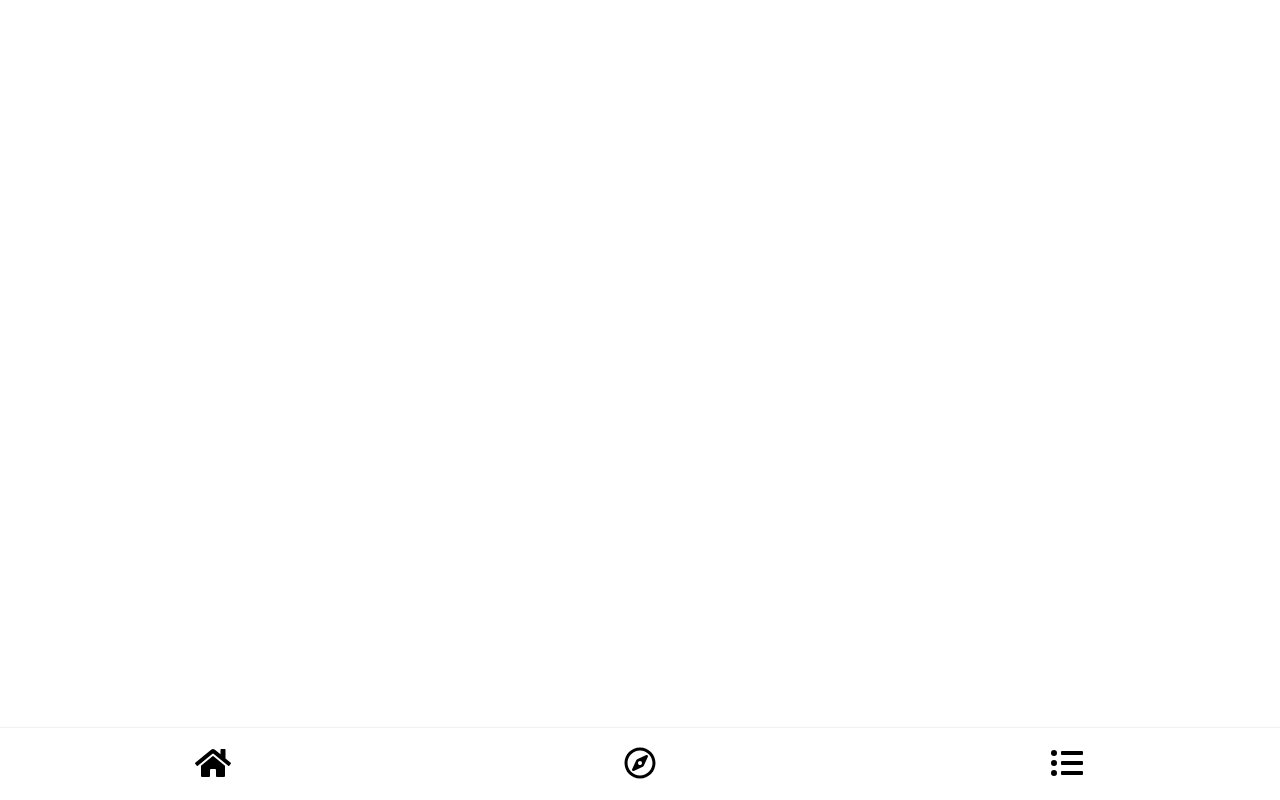
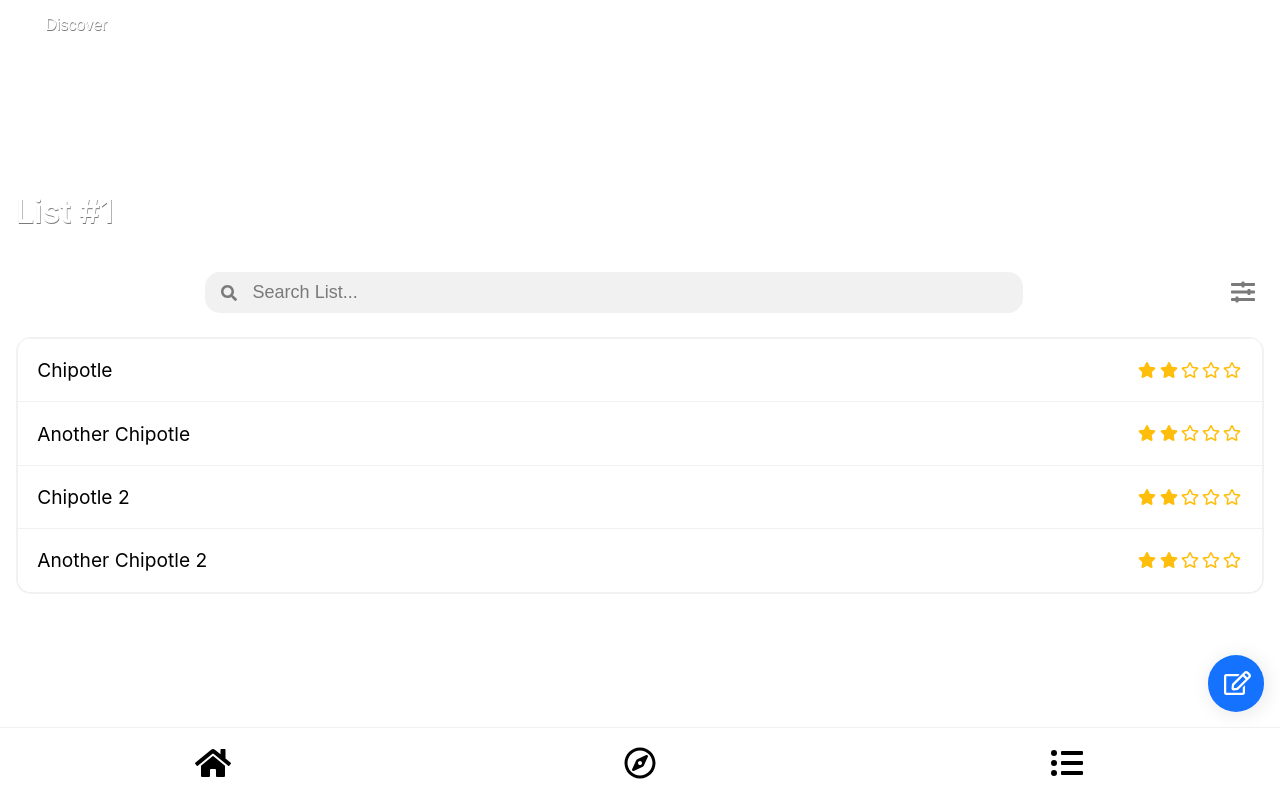
Before and after one commit to lauracastrovenegas/comsw4170-final-project, a React (Create React App) app: page /discover/1/1 in a window 1280 px wide. Before the commit this address had no page. Built offline with nearby package versions, Linux system fonts and the light colour scheme.

Commit message:
added better flow for discover lists

```diff
--- a/src/App.js
+++ b/src/App.js
@@ -8,6 +8,7 @@
 import EntryPage from './containers/entryDetail';
 import EntryFormPage from './containers/entryForm';
 import ListFormPage from './containers/listForm';
+import DiscoverListPage from './containers/discoverList';
 import HomePage from './containers/home';
 import { NavBar } from './components/navbar';
 
@@ -17,6 +18,7 @@
       <Router>
         <Routes>
             <Route path='/' element={<DiscoverPage/>} />
+            <Route path='/discover/:catid/:listid' element={<DiscoverListPage/>} />
             <Route path='/home/' element={<HomePage/>} />
             <Route path='/my-lists' element={<MyLists/>} />
             <Route path='/list/:id' element={<ListPage/>} />
--- a/src/components/categoryCarousel.js
+++ b/src/components/categoryCarousel.js
@@ -10,7 +10,6 @@
     display: flex;
     flex-direction: column;
     background-color: ${(props) => props.theme.colors.fullWhite};
-    margin: 1rem;
 `;
 
 const Title = styled.div`
@@ -19,19 +18,20 @@
 
 const ListCards = styled.div`
     display: flex;
-    width: 100%;
+    width: 90vw;
     overflow: scroll;
 `;
 
 const CardWrapper = styled.div`
-    min-width: 10rem;
-    max-width: 10rem;
+    min-width: 9rem;
+    max-width: 9rem;
     margin: 0.5rem 0.25rem;
 `;
 
 export const CategoryCarousel = ({
     category, // name of category (could be an object with more info)
-    lists // array of lists
+    lists, // array of lists
+    catid // id of the category
 }) => {
     return (
             <Wrapper>
@@ -45,7 +45,9 @@
                                 date_created={list.date_created}
                                 category={list.category}
                                 isPinned={false}
-                                currentRoute="Discover"
+                                prevRoute="Discover"
+                                imageURL={list.image_URL}
+                                catid={catid}
                             />
                         </CardWrapper>
                     ))}
--- a/src/components/listCard.js
+++ b/src/components/listCard.js
@@ -46,9 +46,9 @@
   width: fit-content;
 `;
 
-export const ListCard = ({id, category, title, date_created, isPinned, imageURL, isPublic}) => {
+export const ListCard = ({id, catid, category, title, date_created, isPinned, imageURL, isPublic, prevRoute}) => {
     return (
-        <CardWrapper href={`/list/${id}`}>
+        <CardWrapper href={(prevRoute === 'Discover')? `/discover/${catid}/${id}`:`/list/${id}`}>
             <Card>
                 <img src={imageURL}></img>
                 {isPublic ? <IconWrapper><PublicIcon/></IconWrapper> : null }
--- a/src/containers/discover.js
+++ b/src/containers/discover.js
@@ -4,27 +4,41 @@
 import React from 'react';
 import styled from 'styled-components';
 import { useState, useEffect } from 'react';
-import SearchBar from '../components/searchBar';
+import SearchFilterBox from '../components/searchFilterBox';
 import { discover_lists } from '../data/discover_lists';
 import { CategoryCarousel } from '../components/categoryCarousel';
 
 const PageWrapper = styled.div`
-  padding: 1rem 1rem 4.5rem 1rem;
+  padding: 1rem;
 `;
 
-const CarouselWrapper = styled.div`
-
-`;
-
-const Categories = styled.div`
-
+const Header = styled.div`
+  display: flex;
 `;
 
 const Title = styled.div`
   font-size: 2rem;
-  margin: 1rem;
+  margin: 0.5rem 1rem;
+  font-weight: 700;
+  color: ${(props) => props.theme.colors.yellow};
 `;
 
+const CarouselWrapper = styled.div`
+  margin: 0.5rem 0rem;
+`;
+
+const Categories = styled.div`
+  margin: 0rem auto;
+  padding-bottom: 2.5rem;
+  display: flex;
+  flex-wrap: wrap;
+  overflow: scroll;
+  max-height: 71vh;
+  ::-webkit-scrollbar {
+    width: 0;
+    background: transparent;
+  }
+`;
 
 const DiscoverPage = () => {
   const [searchBarText, setSearchBarText] = useState('');
@@ -35,12 +49,13 @@
 
   return (
       <PageWrapper>
-        <Title>Discover</Title>
-          <SearchBar barText={searchBarText} setBarText={updateSearch} placeholder="Lists, Categories ..."/>
+        <Title>ListIt!</Title>
+          <SearchFilterBox barText={searchBarText} setBarText={updateSearch} placeholder="Search..." margin="1"/>
           <Categories>
             {discover_lists ? discover_lists.map(item => (
                   <CarouselWrapper key={item.category}>
                       <CategoryCarousel
+                          catid={item.id}
                           category={item.category}
                           lists={item.lists}
                       />
--- /dev/null
+++ b/src/containers/discoverList.js
@@ -0,0 +1,159 @@
+/* This is a generic "List" page with a list of entries - From Discover */
+
+import React from 'react';
+import { useParams } from 'react-router';
+import styled from 'styled-components';
+import { useState, useEffect } from 'react';
+import SearchFilterBox from '../components/searchFilterBox';
+import { discover_lists } from '../data/discover_lists';
+import { EntryCard } from '../components/entryCard';
+import { BackButton } from '../components/backBtn';
+import { AddButton } from '../components/addFloatButton';
+import { FontAwesomeIcon } from '@fortawesome/react-fontawesome';
+import { faEllipsisV } from '@fortawesome/free-solid-svg-icons';
+
+const PageWrapper = styled.div`
+  background-color: ${(props) => props.theme.colors.fullWhite};
+  display: flex;
+  flex-direction: column;
+  height: 100%;
+`;
+
+const TopContainer = styled.div`
+  flex: 1 1 auto;
+  background-image: url(${props => props.imageurl});
+  background-position: center; /* Center the image */
+  background-repeat: no-repeat; /* Do not repeat the image */
+  background-size: cover;
+  min-height: 35vh;
+  margin-bottom: -2rem;
+`;
+
+const ContentContainer = styled.div`
+  flex: 0 1 auto;
+  max-height: fit-content;
+  padding-top: 1rem;
+  bottom: 0rem;
+  background-color: ${(props) => props.theme.colors.fullWhite};
+  border-radius: 15px 15px 0px 0px;
+  width: 100vw;
+`;
+
+const BackButtonBox = styled.div`
+  position: absolute;
+  top: 0rem;
+  left: 1rem;
+  width: fit-content;
+`;
+
+const OptionsButton = styled.div`
+  position: absolute;
+  top: 0rem;
+  right: 1.2rem;
+  width: fit-content;
+  svg {
+    margin-top: 1rem;
+    color: ${(props) => props.theme.colors.fullWhite};
+  }
+`;
+
+const EntryCards = styled.div`
+  margin: 1rem;
+  border-width: 1px 2px 2px 2px;
+  border-style: solid;
+  border-color: ${(props) => props.theme.colors.lightGray};
+  border-radius: 15px;
+  overflow: scroll;
+  max-height: 45vh;
+  ::-webkit-scrollbar {
+    width: 0;  /* Remove scrollbar space */
+    background: transparent;  /* Optional: just make scrollbar invisible */
+  }
+`;
+
+const CardWrapper = styled.div`
+
+`;
+
+const Title = styled.div`
+  padding: 1rem;
+  font-size: 2rem;
+  margin-top: 22vh;
+  color: ${(props) => props.theme.colors.fullWhite};
+  font-weight: 600;
+  white-space: nowrap;
+    overflow: hidden;
+    display: block;
+    text-overflow: ellipsis;
+  text-shadow: 0.5px 0.5px ${(props) => props.theme.colors.gray};
+`;
+
+const AddButtonWrapper = styled.div`
+  z-index: 1;
+  position: absolute;
+  bottom: 5.5rem;
+  right: 0rem;
+`;
+
+const DiscoverListPage = ({
+  title, // title of specific list
+  category, // category of list
+  entries // array of entries in list
+  // add more props as needed
+}) => {
+  const { catid, listid } = useParams();
+  const [searchBarText, setSearchBarText] = useState('');
+  const [list, setList] = useState({});
+
+  useEffect(() => {
+    setList(fetchList(catid, listid))
+  }, []);
+
+  const fetchList = (catid, listid) => {
+    const category = discover_lists.find((element) => {
+      return element.id === catid;
+    })
+
+    return category.lists.find((element) => {
+      return element.id === listid;
+    })
+  };
+
+  const updateSearch = async (input) => {
+    setSearchBarText(input);
+  };
+
+  return (
+      <PageWrapper>
+        <BackButtonBox>
+          <BackButton text="Discover" route={`/`} textColor="white"/>
+        </BackButtonBox>
+        <OptionsButton><FontAwesomeIcon icon={faEllipsisV}/></OptionsButton>
+        <TopContainer imageurl={list.image_URL}>
+          <Title>{list.title}</Title>
+        </TopContainer>
+        <ContentContainer>
+          <SearchFilterBox barText={searchBarText} setBarText={updateSearch} placeholder="Search List..." margin="1.3"/>
+          <EntryCards>
+            {list.entries ? list.entries.map(entry => (
+                  <CardWrapper key={list.id}>
+                      <EntryCard
+                          listid={list.id}
+                          id={entry.id}
+                          title={entry.title}
+                          location={entry.location}
+                          notes={entry.notes}
+                          date_created={entry.date_created}
+                          reaction={entry.reaction}
+                          isPinned={entry.isPinned}
+                      />
+                  </CardWrapper>
+              )): null}
+          </EntryCards>
+          <AddButtonWrapper><AddButton route="/entry-form/"/></AddButtonWrapper>
+        </ContentContainer>
+      </PageWrapper>
+  );
+}
+
+export default DiscoverListPage;
--- a/src/containers/myLists.js
+++ b/src/containers/myLists.js
@@ -3,13 +3,11 @@
 import React from 'react';
 import styled from 'styled-components';
 import { useState, useEffect } from 'react';
-import SearchBar from '../components/searchBar';
 import { ListCard } from '../components/listCard';
 import { myLists } from '../data/myLists';
 import { AddButton } from '../components/addFloatButton';
 import { FontAwesomeIcon } from '@fortawesome/react-fontawesome';
 import { faUserCircle } from '@fortawesome/free-regular-svg-icons';
-import { SortIcon } from '../components/sortIcon';
 import SearchFilterBox from '../components/searchFilterBox';
 
 
@@ -75,7 +73,7 @@
         <Title>ListIt!</Title>
         <ProfileIcon><FontAwesomeIcon icon={faUserCircle}/></ProfileIcon>
       </Header>
-      <SearchFilterBox barText={searchBarText} setBarText={updateSearch} placeholder="Lists, Categories ..." margin="0.7"/>
+      <SearchFilterBox barText={searchBarText} setBarText={updateSearch} placeholder="Search Your Lists..." margin="0.7"/>
       <ListCards>
         {myLists.map(list => (
               <CardWrapper key={list.id}>
--- a/src/data/discover_lists.js
+++ b/src/data/discover_lists.js
@@ -1,5 +1,6 @@
 export const discover_lists = [
     {
+        id: "1",
         category: "Restaurants",
         lists: [{
             id: "1",
@@ -44,6 +45,7 @@
         }]
     },
     {
+        id: "2",
         category: "Books",
         lists: [{
             id: "2",
@@ -162,6 +164,7 @@
         }]
     },
     {
+        id: "3",
         category: "Recipes",
         lists: [
             {
```
